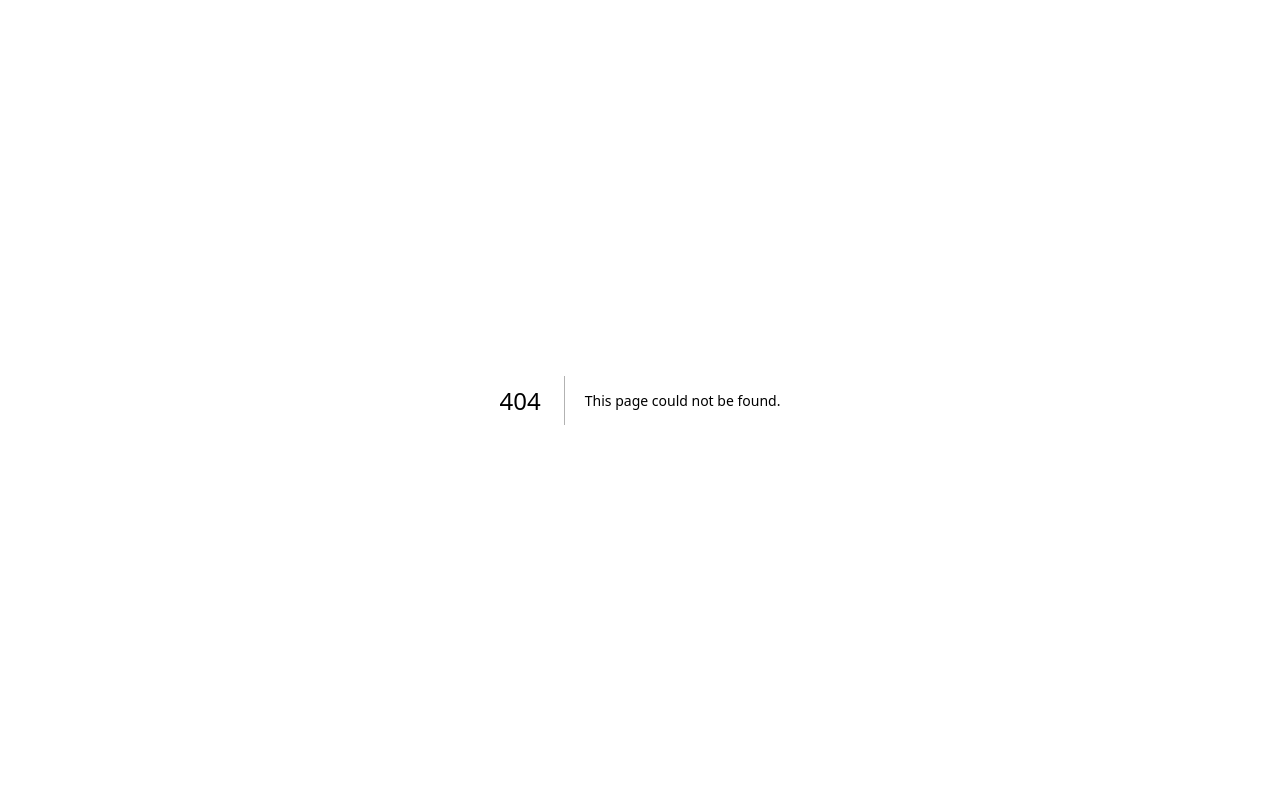
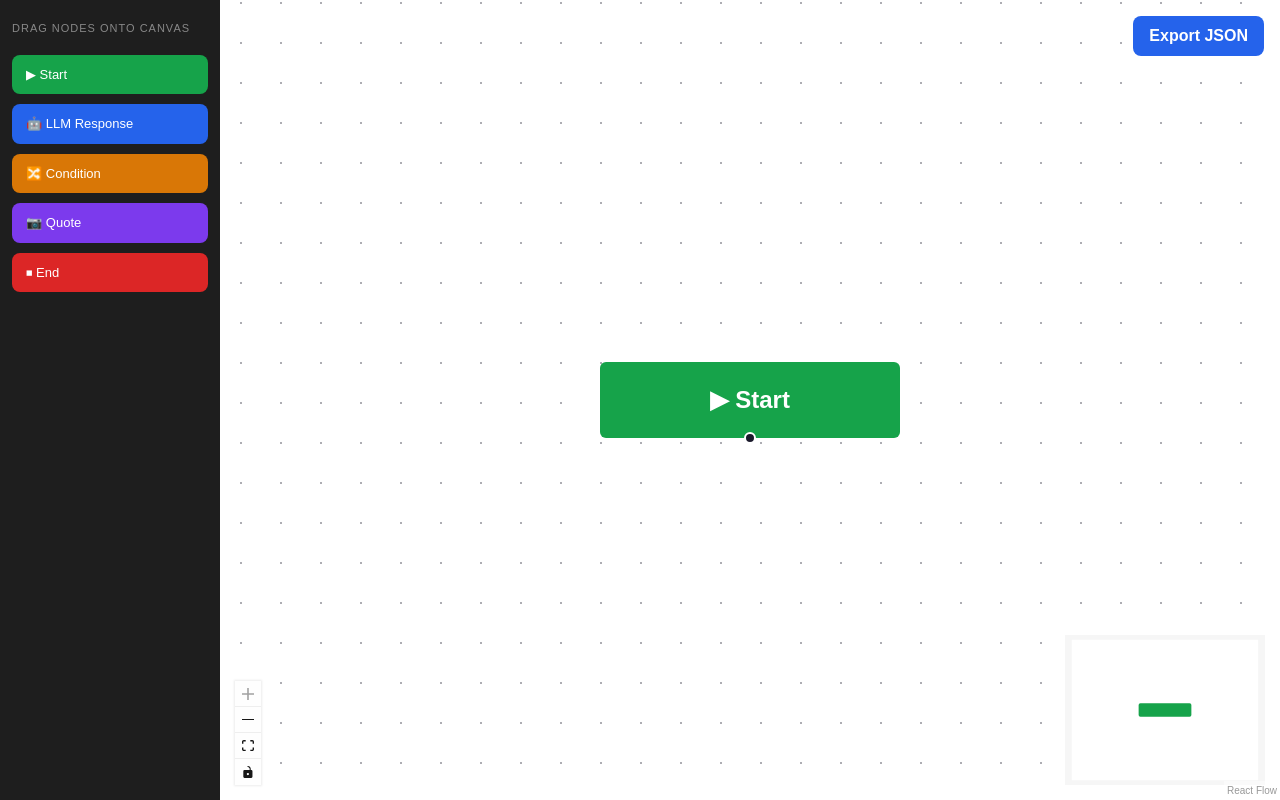
Before and after one commit to ethancoj/AI-Workflow-Builder, a Next.js app in the folder apps/web/: page /builder in a window 1280 px wide. Before the commit this address had no page. Built offline with nearby package versions, Linux system fonts and the light colour scheme; no server answers.

Commit message:
add react flow canvas, sidebar, supabase save

```diff
--- a/apps/web/package.json
+++ b/apps/web/package.json
@@ -9,6 +9,7 @@
     "lint": "eslint"
   },
   "dependencies": {
+    "@supabase/supabase-js": "^2.107.0",
     "@xyflow/react": "^12.10.2",
     "next": "16.2.6",
     "react": "19.2.4",
--- /dev/null
+++ b/apps/web/src/app/builder/page.tsx
@@ -0,0 +1,18 @@
+'use client'
+
+import Canvas from '@/components/builder/Canvas'
+import Sidebar from '@/components/builder/Sidebar'
+import { ReactFlowProvider } from '@xyflow/react'
+
+export default function BuilderPage() {
+  return (
+    <ReactFlowProvider>
+      <div style={{ display: 'flex', width: '100vw', height: '100vh' }}>
+        <Sidebar />
+        <div style={{ flex: 1 }}>
+          <Canvas />
+        </div>
+      </div>
+    </ReactFlowProvider>
+  )
+}
--- /dev/null
+++ b/apps/web/src/components/builder/Canvas.tsx
@@ -0,0 +1,131 @@
+'use client'
+
+import { ReactFlow, Background, Controls, MiniMap, useNodesState, useEdgesState, addEdge, Connection, useReactFlow } from '@xyflow/react'
+import '@xyflow/react/dist/style.css'
+import { useCallback, useRef } from 'react'
+import { supabase } from '@/lib/supabase'
+
+const initialNodes: { id: string; type: string; data: { label: string }; position: { x: number; y: number }; style: React.CSSProperties }[] = [
+  {
+    id: '1',
+    type: 'input',
+    data: { label: '▶ Start' },
+    position: { x: 250, y: 50 },
+    style: { backgroundColor: '#16a34a', color: 'white', fontWeight: 'bold', border: 'none' }
+  },
+]
+
+const initialEdges: never[] = []
+
+let nodeId = 2
+
+export default function Canvas() {
+  const [nodes, setNodes, onNodesChange] = useNodesState(initialNodes)
+  const [edges, setEdges, onEdgesChange] = useEdgesState(initialEdges)
+  const reactFlowWrapper = useRef<HTMLDivElement>(null)
+  const { screenToFlowPosition } = useReactFlow()
+
+  const onConnect = useCallback((connection: Connection) => {
+    setEdges((eds) => addEdge(connection, eds))
+  }, [setEdges])
+
+  const onDragOver = useCallback((event: React.DragEvent) => {
+    event.preventDefault()
+    event.dataTransfer.dropEffect = 'move'
+  }, [])
+
+  const onDrop = useCallback((event: React.DragEvent) => {
+    event.preventDefault()
+    const type = event.dataTransfer.getData('application/reactflow')
+    if (!type) return
+
+    const position = screenToFlowPosition({ x: event.clientX, y: event.clientY })
+
+const styleMap: Record<string, React.CSSProperties> = {
+      start: { backgroundColor: '#16a34a', color: 'white', border: 'none' },
+      llm: { backgroundColor: '#2563eb', color: 'white', border: 'none' },
+      condition: { backgroundColor: '#d97706', color: 'white', border: 'none' },
+      quote: { backgroundColor: '#7c3aed', color: 'white', border: 'none' },
+      end: { backgroundColor: '#dc2626', color: 'white', border: 'none' },
+    }
+
+    const labelMap: Record<string, string> = {
+      start: '▶ Start',
+      llm: '🤖 LLM Response',
+      condition: '🔀 Condition',
+      quote: '📷 Quote',
+      end: '⏹ End',
+    }
+
+    const newNode = {
+      id: `${nodeId++}`,
+      type: 'default',
+      position,
+      data: { label: labelMap[type] || type },
+      style: styleMap[type] || {},
+    }
+
+    setNodes((nds) => nds.concat(newNode))
+  }, [screenToFlowPosition, setNodes])
+
+  const exportToJson = async () => {
+  const flow = { nodes, edges }
+
+  const { error } = await supabase
+    .from('workflows')
+    .insert({
+      merchant_id: '00000000-0000-0000-0000-000000000000', // placeholder for now
+      name: 'Test Workflow',
+      flow_json: flow,
+    })
+
+  if (error) {
+    console.error('Save failed:', error.message)
+    alert('Save failed: ' + error.message)
+  } else {
+    alert('Workflow saved to Supabase!')
+  }
+}
+
+  return (
+    <div ref={reactFlowWrapper} style={{ width: '100%', height: '100vh' }}>
+      <ReactFlow
+        nodes={nodes}
+        edges={edges}
+        onNodesChange={onNodesChange}
+        onEdgesChange={onEdgesChange}
+        onConnect={onConnect}
+        onDragOver={onDragOver}
+        onDrop={onDrop}
+        fitView
+      >
+        <Background />
+        <Controls />
+        <MiniMap />
+
+      <div style={{
+  position: 'absolute',
+  top: '16px',
+  right: '16px',
+  zIndex: 10,
+}}>
+  <button
+    onClick={exportToJson}
+    style={{
+      backgroundColor: '#2563eb',
+      color: 'white',
+      padding: '8px 16px',
+      borderRadius: '8px',
+      border: 'none',
+      cursor: 'pointer',
+      fontWeight: 'bold',
+    }}
+  >
+    Export JSON
+  </button>
+</div>
+
+      </ReactFlow>
+    </div>
+  )
+}
--- /dev/null
+++ b/apps/web/src/components/builder/Sidebar.tsx
@@ -0,0 +1,48 @@
+const nodeTypes = [
+  { type: 'start', label: '▶ Start', color: '#16a34a' },
+  { type: 'llm', label: '🤖 LLM Response', color: '#2563eb' },
+  { type: 'condition', label: '🔀 Condition', color: '#d97706' },
+  { type: 'quote', label: '📷 Quote', color: '#7c3aed' },
+  { type: 'end', label: '⏹ End', color: '#dc2626' },
+]
+
+export default function Sidebar() {
+  const onDragStart = (event: React.DragEvent, nodeType: string) => {
+    event.dataTransfer.setData('application/reactflow', nodeType)
+    event.dataTransfer.effectAllowed = 'move'
+  }
+
+  return (
+    <div style={{
+      width: '220px',
+      height: '100vh',
+      backgroundColor: '#1e1e1e',
+      padding: '20px 12px',
+      display: 'flex',
+      flexDirection: 'column',
+      gap: '10px',
+    }}>
+      <p style={{ color: '#888', fontSize: '11px', marginBottom: '8px', textTransform: 'uppercase', letterSpacing: '1px' }}>
+        Drag nodes onto canvas
+      </p>
+      {nodeTypes.map((node) => (
+        <div
+          key={node.type}
+          draggable
+          onDragStart={(e) => onDragStart(e, node.type)}
+          style={{
+            backgroundColor: node.color,
+            color: 'white',
+            padding: '10px 14px',
+            borderRadius: '8px',
+            cursor: 'grab',
+            fontSize: '13px',
+            fontWeight: '500',
+          }}
+        >
+          {node.label}
+        </div>
+      ))}
+    </div>
+  )
+}
--- /dev/null
+++ b/apps/web/src/lib/supabase.ts
@@ -0,0 +1,6 @@
+import { createClient } from '@supabase/supabase-js'
+
+const supabaseUrl = process.env.NEXT_PUBLIC_SUPABASE_URL!
+const supabaseKey = process.env.NEXT_PUBLIC_SUPABASE_ANON_KEY!
+
+export const supabase = createClient(supabaseUrl, supabaseKey)
```
Also changed, not shown: 1 other file (tests, documents, lock files or other folders).
